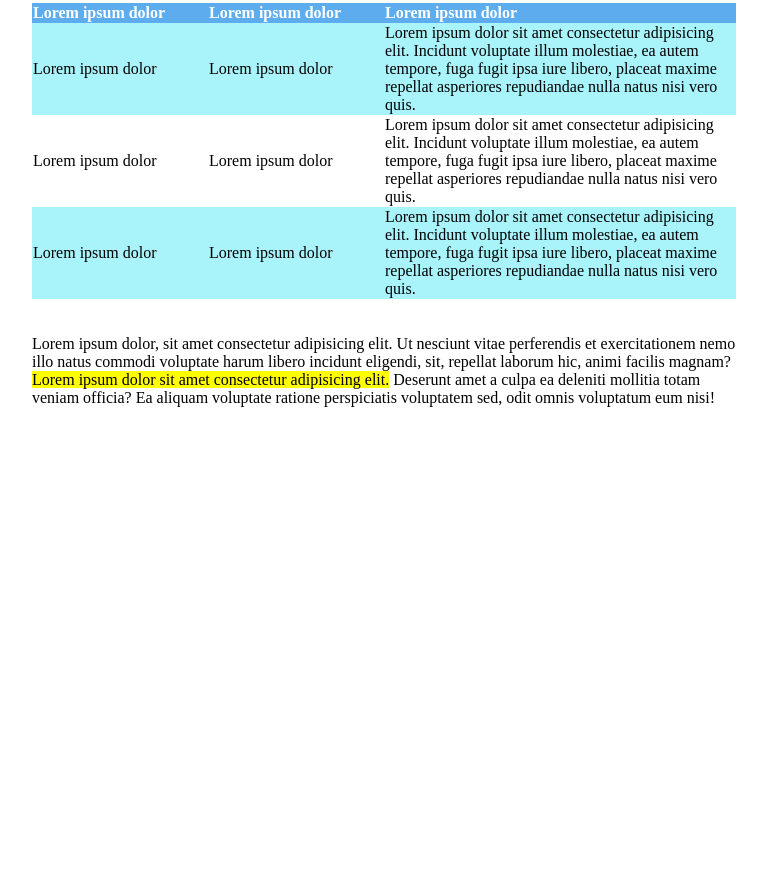
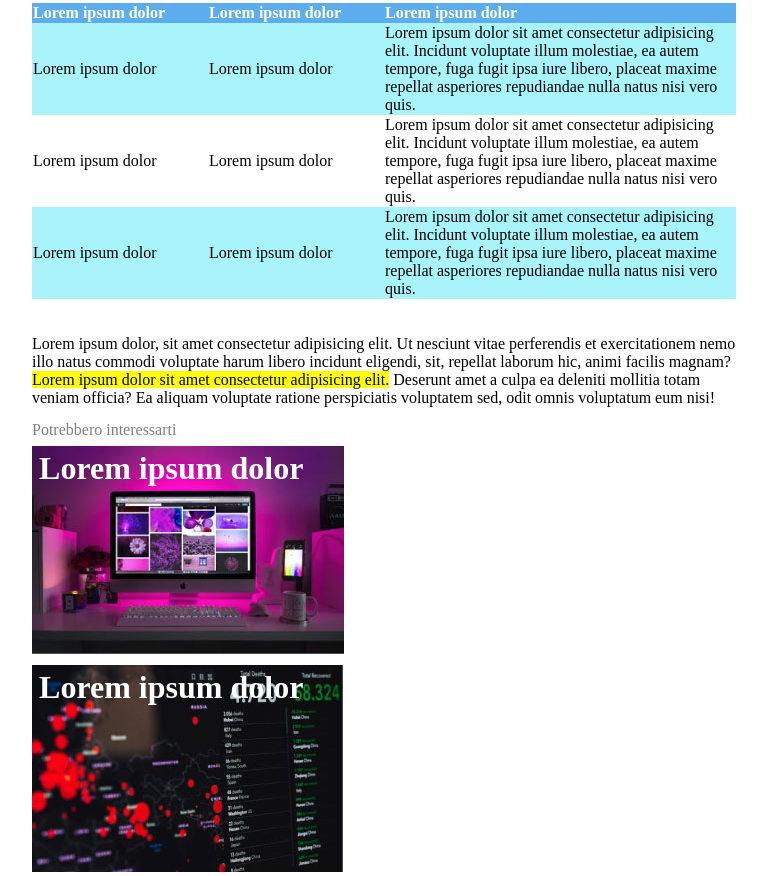
Before and after one commit to lucianomarchionna/html-css-booleaner, a plain HTML site: page index.html in a window 1280 px wide. Shown: the part 1381-2257 px from the top of the page, without its empty margins (256-1023 px from the left). Before the commit the page ends 1788 px from the top, so only its background shows below. Drawn offline with Linux system fonts and the light colour scheme.

Commit message:
compito completo

```diff
--- a/css/style.css
+++ b/css/style.css
@@ -78,3 +78,22 @@ thead{
 .colore{
     background-color: rgb(169, 243, 250);
 }
+
+#chiaro{
+    margin-top: 2%;
+    font-size: 100%;
+    color: grey;
+}
+
+.img{
+    position: relative;
+    margin-top: 1%;
+}
+
+.testo{
+    position: absolute;
+    color: white;
+    left: 1%;
+    top: 2%;
+    font-size: 200%;
+}
--- a/index.html
+++ b/index.html
@@ -77,7 +77,16 @@
     </main>
 
     <footer>
+        <div id="chiaro">Potrebbero interessarti</div>
 
+        <div class="img">
+            <img src="img/monitor.jpg" alt="">
+            <div class="testo"><strong>Lorem ipsum dolor</strong></div>
+        </div>
+        <div class="img">
+            <img src="img/graph.jpg" alt="">
+            <div class="testo"><strong>Lorem ipsum dolor</strong></div>
+        </div>
     </footer>
 
 </body>
```
